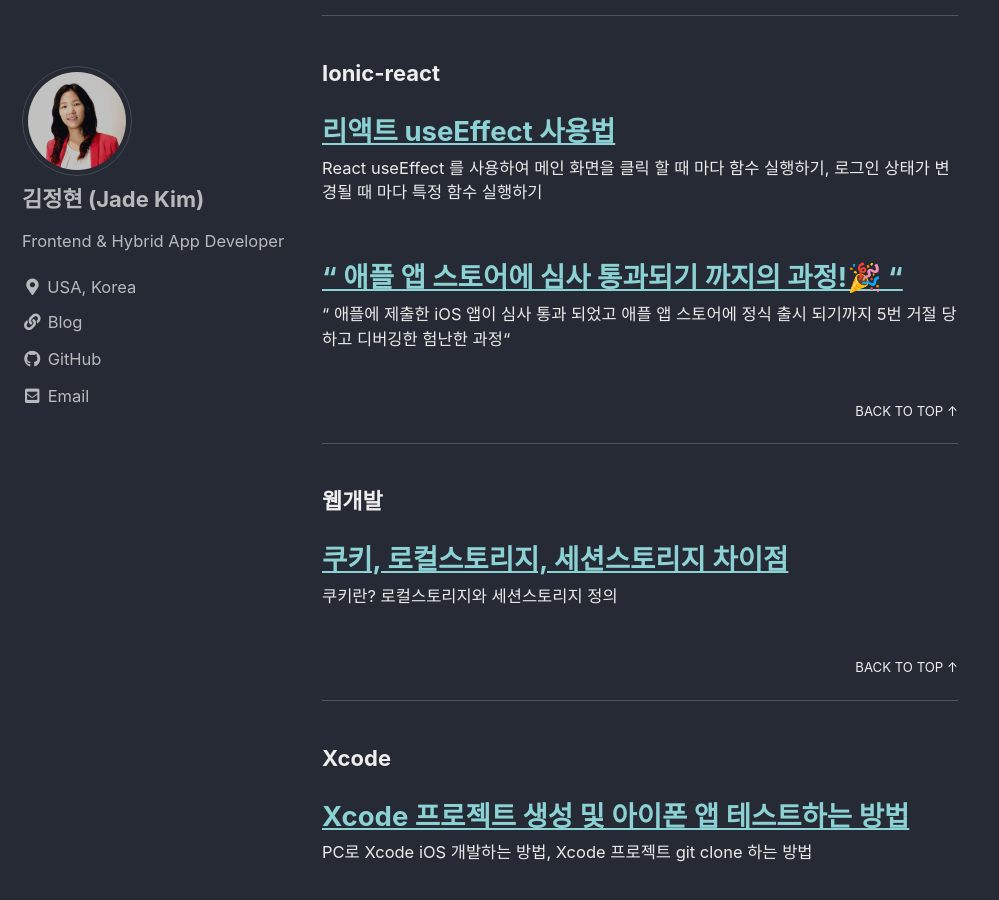
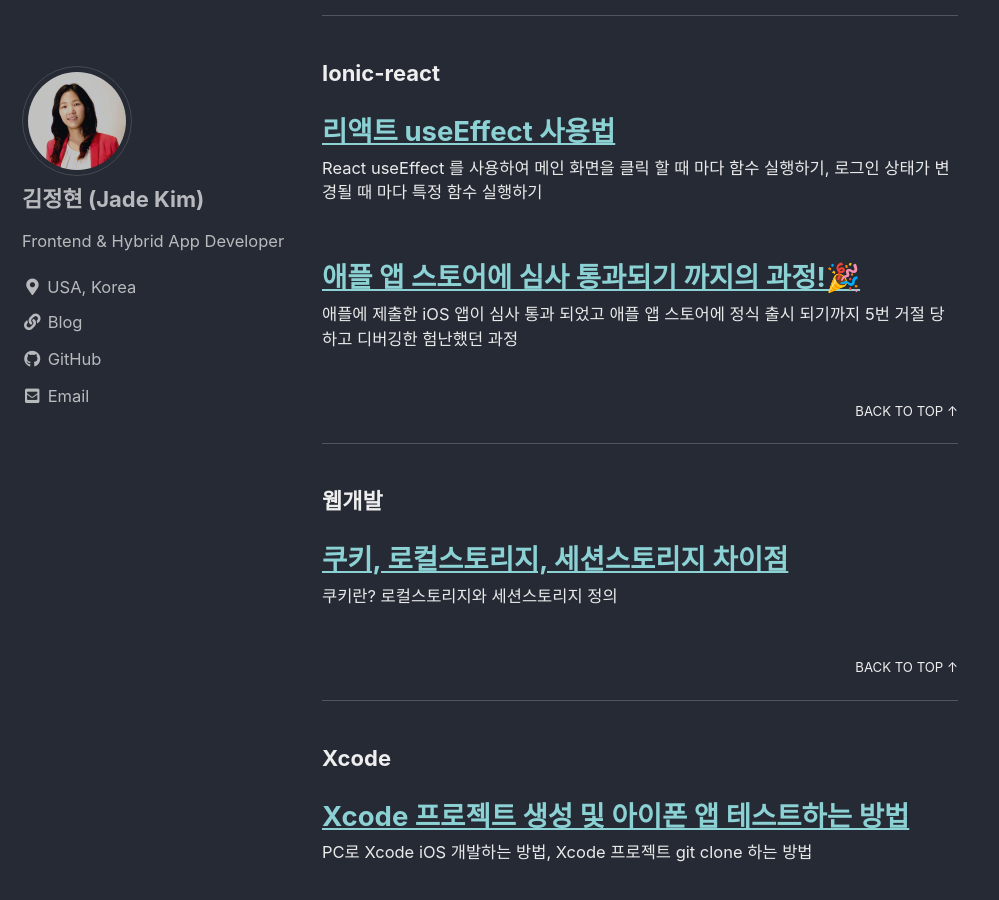
Before and after one commit to trevino-kim/github.io, a Jekyll site: the page built from _pages/tag-archive.md, in a window 1280 px wide and 900 px high, scrolled down 4145 px. Shown: the whole window, without its empty margins (0-999 px from the left). Built offline with Jekyll 4.4.1, drawn with Linux system fonts in a browser that asks for light colours; cached includes are drawn as plain includes; some of the changed text lies outside the part shown.

Commit message:
Update 2020-12-31-Apple-App-Store-iOS-Submit.md

```diff
--- a/_posts/2020-12-31-Apple-App-Store-iOS-Submit.md
+++ b/_posts/2020-12-31-Apple-App-Store-iOS-Submit.md
@@ -1,6 +1,6 @@
 ---
-title: “ 애플 앱 스토어에 심사 통과되기 까지의 과정!🎉 “
-excerpt: “ 애플에 제출한 iOS 앱이 심사 통과 되었고 애플 앱 스토어에 정식 출시 되기까지 5번 거절 당하고 디버깅한 험난한 과정“
+title: "애플 앱 스토어에 심사 통과되기 까지의 과정!🎉 "
+excerpt: "애플에 제출한 iOS 앱이 심사 통과 되었고 애플 앱 스토어에 정식 출시 되기까지 5번 거절 당하고 디버깅한 험난했던 과정"
 header:
     teaser: /assets/images/2020-12-31.jpg
     overlay_image: /assets/images/2020-12-31.jpg
```
Also changed, not shown: other parts of _posts/2020-12-31-Apple-App-Store-iOS-Submit.md (+1 -1 lines).
